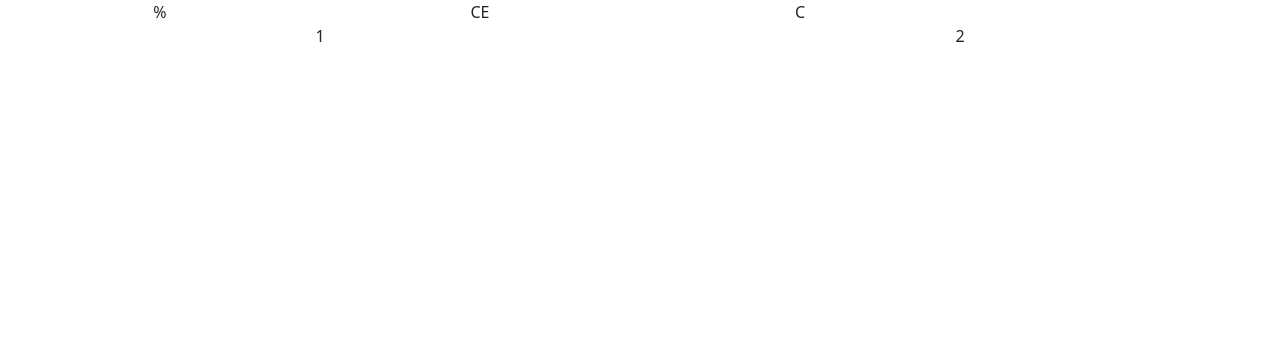
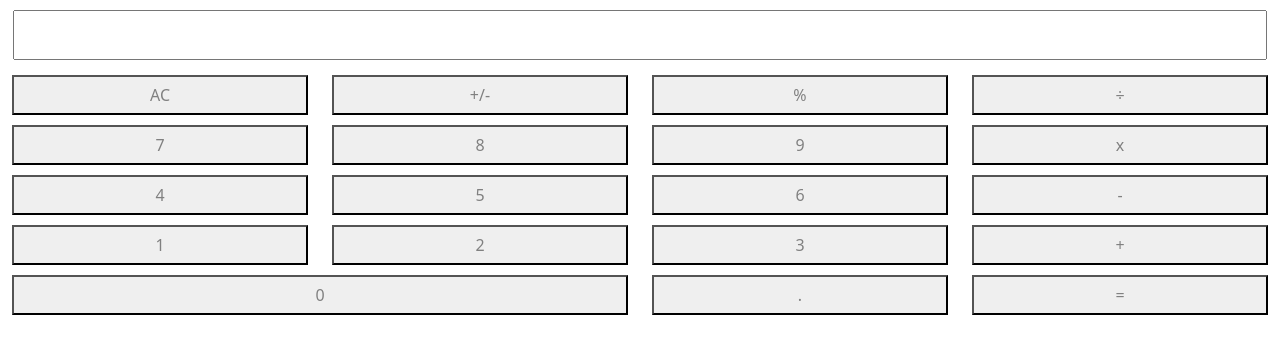
Before and after one commit to umingming/ReactTest, a React (Create React App) app in the folder calculator/: page / in a window 1280 px wide. Shown: the top 354 px of the page. Built offline with nearby package versions, Linux system fonts and the light colour scheme.

Commit message:
change input value

```diff
--- a/calculator/src/App.tsx
+++ b/calculator/src/App.tsx
@@ -1,37 +1,111 @@
-import React from "react";
+import React, { useState } from "react";
 import "./App.css";
 import styled from "@emotion/styled";
 import Container from "react-bootstrap/Container";
 import Row from "react-bootstrap/Row";
 import Col from "react-bootstrap/Col";
 
+const Input = styled("input")`
+    width: 98%;
+    height: 50px;
+    margin: 10px;
+    text-align: right;
+`;
 const Button = styled("button")`
     color: gray;
+    width: 100%;
+    height: 40px;
+    margin: 5px auto;
+    cursor: pointer;
 `;
 
 function App() {
+    const [value, setValue] = useState("");
+
+    function changeValue({ target: { value } }: { target: { value: string } }): void {
+        if (/^[0-9]+$/.test(value)) {
+            setValue(value);
+        }
+    }
+
+    function addValue(num: number): void {
+        setValue(value + num);
+    }
+
     return (
         <div className="App">
-            <ButtonContainer />
+            <Input value={value} onChange={changeValue} />
+            <Container fluid>
+                <Row>
+                    <Col>
+                        <Button>AC</Button>
+                    </Col>
+                    <Col>
+                        <Button>+/-</Button>
+                    </Col>
+                    <Col>
+                        <Button>%</Button>
+                    </Col>
+                    <Col>
+                        <Button>÷</Button>
+                    </Col>
+                </Row>
+                <Row>
+                    <Col>
+                        <Button onClick={() => addValue(7)}>7</Button>
+                    </Col>
+                    <Col>
+                        <Button onClick={() => addValue(8)}>8</Button>
+                    </Col>
+                    <Col>
+                        <Button onClick={() => addValue(9)}>9</Button>
+                    </Col>
+                    <Col>
+                        <Button>x</Button>
+                    </Col>
+                </Row>
+                <Row>
+                    <Col>
+                        <Button onClick={() => addValue(4)}>4</Button>
+                    </Col>
+                    <Col>
+                        <Button onClick={() => addValue(5)}>5</Button>
+                    </Col>
+                    <Col>
+                        <Button onClick={() => addValue(6)}>6</Button>
+                    </Col>
+                    <Col>
+                        <Button>-</Button>
+                    </Col>
+                </Row>
+                <Row>
+                    <Col>
+                        <Button onClick={() => addValue(1)}>1</Button>
+                    </Col>
+                    <Col>
+                        <Button onClick={() => addValue(2)}>2</Button>
+                    </Col>
+                    <Col>
+                        <Button onClick={() => addValue(3)}>3</Button>
+                    </Col>
+                    <Col>
+                        <Button>+</Button>
+                    </Col>
+                </Row>
+                <Row>
+                    <Col xs={6}>
+                        <Button onClick={() => addValue(0)}>0</Button>
+                    </Col>
+                    <Col>
+                        <Button>.</Button>
+                    </Col>
+                    <Col>
+                        <Button>=</Button>
+                    </Col>
+                </Row>
+            </Container>
         </div>
     );
 }
 
-function ButtonContainer() {
-    return (
-        <Container fluid>
-            <Row>
-                <Col>%</Col>
-                <Col>CE</Col>
-                <Col>C</Col>
-                <Col></Col>
-            </Row>
-            <Row>
-                <Col>1</Col>
-                <Col>2</Col>
-            </Row>
-        </Container>
-    );
-}
-
 export default App;
```
